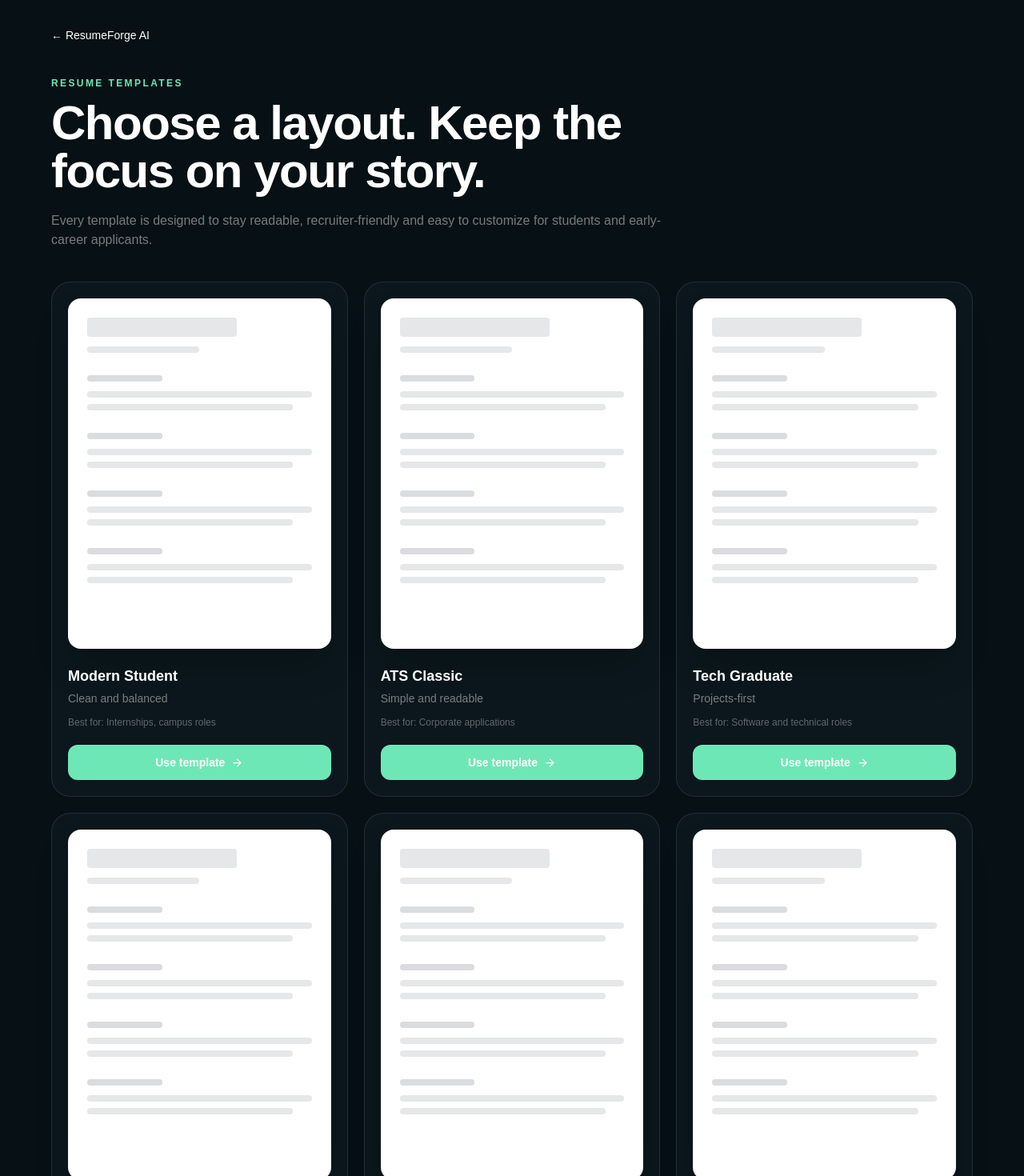
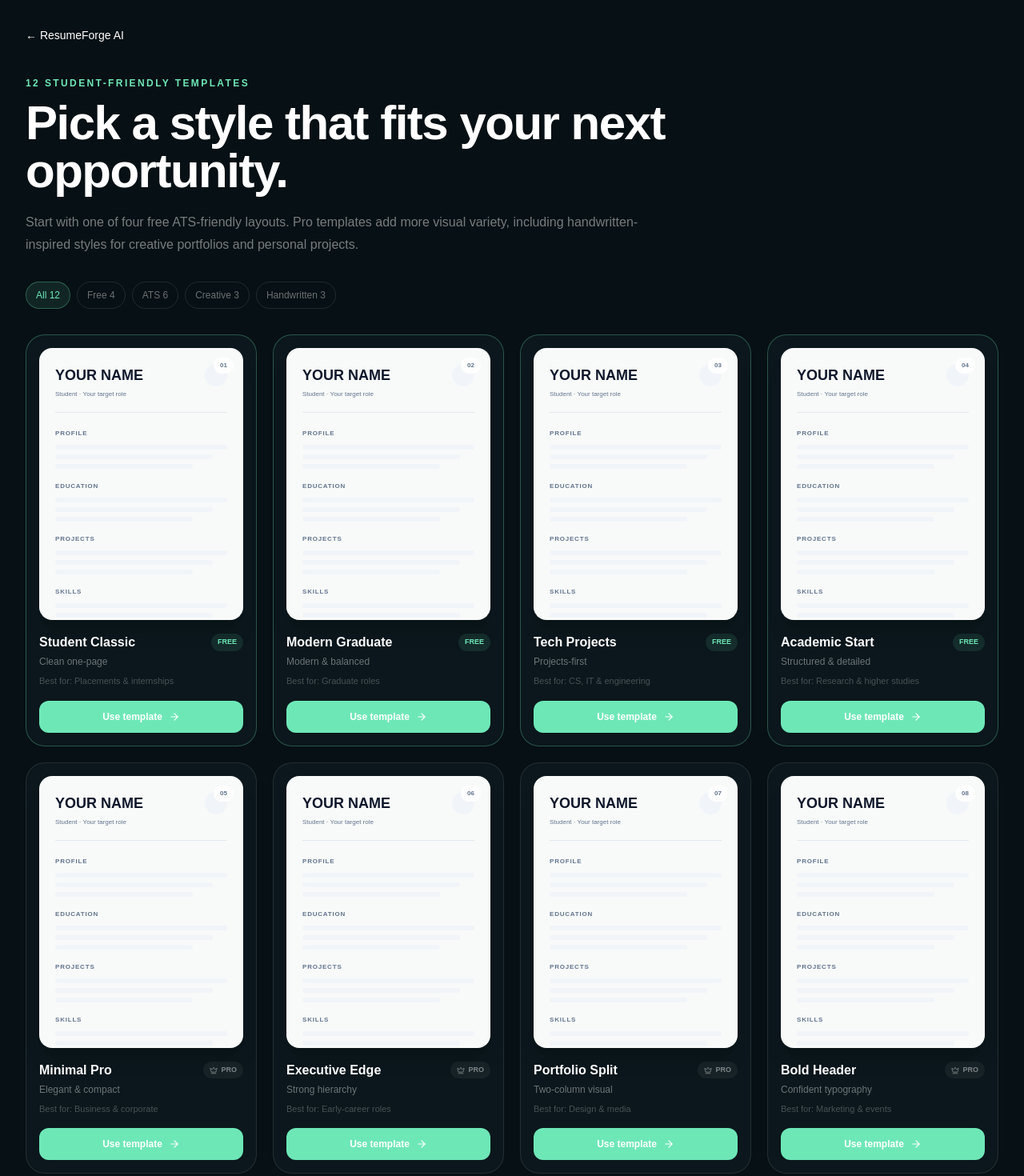
Before and after one commit to sakshamwandhare-max/resumeforge-ai, a Next.js app: page /templates in a window 1280 px wide. Shown: the top 1470 px of the page at 80% size. Built offline with nearby package versions, Linux system fonts and the light colour scheme.

Commit message:
feat: expand templates to 12 with free and handwritten variety

```diff
--- a/app/templates/page.tsx
+++ b/app/templates/page.tsx
@@ -1,41 +1,49 @@
 import Link from "next/link";
-import { ArrowRight, Check, FileText } from "lucide-react";
+import { ArrowRight, Check, Crown, FileText } from "lucide-react";
 
 const templates = [
-  { name: "Modern Student", tone: "Clean and balanced", best: "Internships, campus roles" },
-  { name: "ATS Classic", tone: "Simple and readable", best: "Corporate applications" },
-  { name: "Tech Graduate", tone: "Projects-first", best: "Software and technical roles" },
-  { name: "Academic", tone: "Detailed and structured", best: "Research and higher studies" },
-  { name: "Creative Minimal", tone: "Elegant and compact", best: "Design and media roles" },
-  { name: "One Page Pro", tone: "Focused and concise", best: "Students with limited experience" },
+  { name: "Student Classic", type: "ATS", price: "Free", tone: "Clean one-page", best: "Placements & internships", accent: "border-[#6ee7b7]/30" },
+  { name: "Modern Graduate", type: "ATS", price: "Free", tone: "Modern & balanced", best: "Graduate roles", accent: "border-[#6ee7b7]/30" },
+  { name: "Tech Projects", type: "ATS", price: "Free", tone: "Projects-first", best: "CS, IT & engineering", accent: "border-[#6ee7b7]/30" },
+  { name: "Academic Start", type: "ATS", price: "Free", tone: "Structured & detailed", best: "Research & higher studies", accent: "border-[#6ee7b7]/30" },
+  { name: "Minimal Pro", type: "ATS", price: "Pro", tone: "Elegant & compact", best: "Business & corporate", accent: "border-white/10" },
+  { name: "Executive Edge", type: "ATS", price: "Pro", tone: "Strong hierarchy", best: "Early-career roles", accent: "border-white/10" },
+  { name: "Portfolio Split", type: "Creative", price: "Pro", tone: "Two-column visual", best: "Design & media", accent: "border-white/10" },
+  { name: "Bold Header", type: "Creative", price: "Pro", tone: "Confident typography", best: "Marketing & events", accent: "border-white/10" },
+  { name: "Soft Hand", type: "Handwritten", price: "Pro", tone: "Friendly handwritten headings", best: "Student clubs & creative work", accent: "border-white/10" },
+  { name: "Notebook", type: "Handwritten", price: "Pro", tone: "Notebook-inspired", best: "Personal portfolios", accent: "border-white/10" },
+  { name: "Study Notes", type: "Handwritten", price: "Pro", tone: "Casual notes aesthetic", best: "Projects & extracurriculars", accent: "border-white/10" },
+  { name: "Signature", type: "Creative", price: "Pro", tone: "Editorial with script accents", best: "Creative portfolios", accent: "border-white/10" },
 ];
 
 export default function TemplatesPage() {
   return (
     <main className="min-h-screen bg-[#071014] px-4 py-8 text-white sm:px-8">
-      <div className="mx-auto max-w-6xl">
+      <div className="mx-auto max-w-7xl">
         <Link href="/" className="text-sm text-white/50 hover:text-white">← ResumeForge AI</Link>
-        <div className="mt-10 max-w-3xl">
-          <p className="text-xs font-bold tracking-[0.2em] text-[#6ee7b7]">RESUME TEMPLATES</p>
-          <h1 className="mt-3 text-4xl font-semibold tracking-tight sm:text-6xl">Choose a layout. Keep the focus on your story.</h1>
-          <p className="mt-5 text-white/45">Every template is designed to stay readable, recruiter-friendly and easy to customize for students and early-career applicants.</p>
+        <div className="mt-10 max-w-4xl">
+          <p className="text-xs font-bold tracking-[0.2em] text-[#6ee7b7]">12 STUDENT-FRIENDLY TEMPLATES</p>
+          <h1 className="mt-3 text-4xl font-semibold tracking-tight sm:text-6xl">Pick a style that fits your next opportunity.</h1>
+          <p className="mt-5 max-w-3xl text-sm leading-7 text-white/45 sm:text-base">Start with one of four free ATS-friendly layouts. Pro templates add more visual variety, including handwritten-inspired styles for creative portfolios and personal projects.</p>
         </div>
-        <div className="mt-10 grid gap-5 md:grid-cols-2 xl:grid-cols-3">
-          {templates.map((template) => (
-            <article key={template.name} className="rounded-3xl border border-white/10 bg-[#0b171c] p-5 hover:border-[#6ee7b7]/30">
-              <div className="aspect-[3/4] rounded-2xl bg-white p-6 text-slate-900 shadow-2xl">
-                <div className="h-6 w-2/3 rounded bg-slate-900/10" />
-                <div className="mt-3 h-2 w-1/2 rounded bg-slate-900/10" />
-                {[1,2,3,4].map((n) => <div key={n} className="mt-7"><div className="h-2 w-1/3 rounded bg-slate-900/15" /><div className="mt-3 h-2 w-full rounded bg-slate-900/10" /><div className="mt-2 h-2 w-11/12 rounded bg-slate-900/10" /></div>)}
+        <div className="mt-8 flex flex-wrap gap-2 text-xs">
+          {['All 12','Free 4','ATS 6','Creative 3','Handwritten 3'].map((x,i)=><span key={x} className={`rounded-full border px-3 py-2 ${i===0 ? 'border-[#6ee7b7]/30 bg-[#6ee7b7]/10 text-[#6ee7b7]' : 'border-white/10 text-white/40'}`}>{x}</span>)}
+        </div>
+        <div className="mt-8 grid gap-5 sm:grid-cols-2 lg:grid-cols-3 xl:grid-cols-4">
+          {templates.map((template, index) => (
+            <article key={template.name} className={`rounded-3xl border ${template.accent} bg-[#0b171c] p-4 transition hover:-translate-y-1 hover:border-[#6ee7b7]/40`}>
+              <div className={`relative aspect-[3/4] overflow-hidden rounded-2xl bg-[#f8faf9] p-5 text-slate-900 shadow-xl ${template.type === 'Handwritten' ? 'font-[cursive]' : ''}`}>
+                <div className="flex items-start justify-between border-b border-slate-200 pb-4"><div><div className="text-lg font-bold">YOUR NAME</div><div className="mt-1 text-[8px] text-slate-500">Student · Your target role</div></div><div className="h-7 w-7 rounded-full bg-slate-100"/></div>
+                <div className="mt-5 space-y-4">{['PROFILE','EDUCATION','PROJECTS','SKILLS'].map((section)=><div key={section}><div className="text-[8px] font-bold tracking-widest text-slate-500">{section}</div><div className="mt-2 h-1.5 w-full rounded bg-slate-100"/><div className="mt-1.5 h-1.5 w-11/12 rounded bg-slate-100"/><div className="mt-1.5 h-1.5 w-4/5 rounded bg-slate-100"/></div>)}</div>
+                <span className="absolute right-3 top-3 rounded-full bg-white/90 px-2 py-1 text-[8px] font-bold text-slate-500">{String(index + 1).padStart(2,'0')}</span>
               </div>
-              <h2 className="mt-5 text-lg font-semibold">{template.name}</h2>
-              <p className="mt-1 text-sm text-white/45">{template.tone}</p>
-              <p className="mt-3 text-xs text-white/35">Best for: {template.best}</p>
-              <Link href="/builder" className="mt-5 flex items-center justify-center gap-2 rounded-xl bg-[#6ee7b7] px-4 py-3 text-sm font-bold text-[#071014]">Use template <ArrowRight size={15}/></Link>
+              <div className="mt-4 flex items-center justify-between gap-2"><h2 className="font-semibold">{template.name}</h2>{template.price === 'Free' ? <span className="rounded-full bg-[#6ee7b7]/10 px-2 py-1 text-[9px] font-bold text-[#6ee7b7]">FREE</span> : <span className="flex items-center gap-1 rounded-full bg-white/5 px-2 py-1 text-[9px] font-bold text-white/45"><Crown size={10}/> PRO</span>}</div>
+              <p className="mt-1 text-xs text-white/40">{template.tone}</p><p className="mt-2 text-[11px] text-white/25">Best for: {template.best}</p>
+              <Link href="/start" className="mt-4 flex items-center justify-center gap-2 rounded-xl bg-[#6ee7b7] px-4 py-3 text-xs font-bold text-[#071014] hover:bg-[#a3e635]">Use template <ArrowRight size={14}/></Link>
             </article>
           ))}
         </div>
-        <div className="mt-10 rounded-3xl border border-white/10 bg-white/[0.03] p-6 text-sm text-white/55"><Check className="mr-2 inline text-[#6ee7b7]" size={16}/> Your content stays yours. Templates only control presentation.</div>
+        <div className="mt-10 rounded-3xl border border-white/10 bg-white/[0.03] p-5 text-sm leading-6 text-white/45"><Check className="mr-2 inline text-[#6ee7b7]" size={16}/> Tip for students: use ATS templates for most placements and internship portals. Handwritten-inspired templates are better suited to creative portfolios and personal projects, where visual personality matters more.</div>
       </div>
     </main>
   );
```
